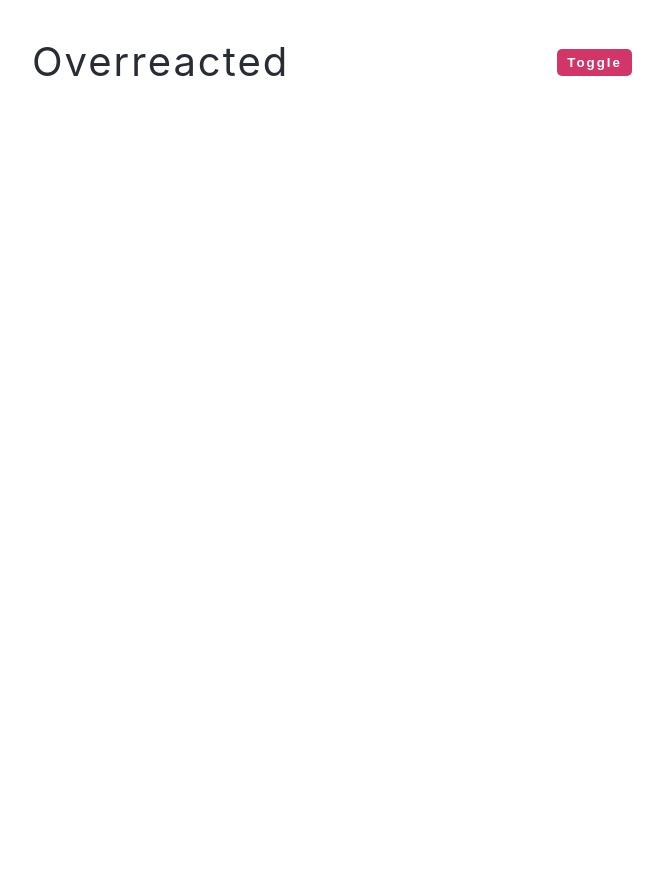
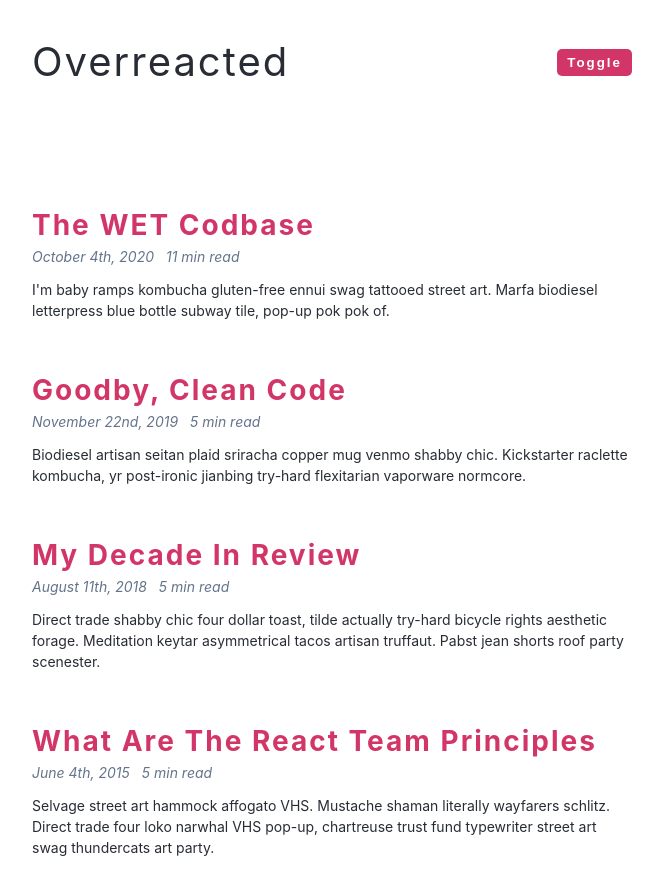
Before and after one commit to ArtyomZakharenko/dark-theme, a plain HTML site: page index.html in a window 1280 px wide. Shown: the whole page, without its empty margins (308-971 px from the left). Before the commit the page ends 800 px from the top, so only its background shows below. Drawn offline with nearby package versions, Linux system fonts and the light colour scheme.

Commit message:
added switching themes

```diff
--- a/app.js
+++ b/app.js
@@ -0,0 +1,27 @@
+import { articles } from "./data.js";
+
+const toggleBtn = document.querySelector('.btn');
+const articlesContainer = document.querySelector('.articles');
+
+toggleBtn.addEventListener('click', () => {
+    document.documentElement.classList.toggle('dark-theme');
+});
+
+const articlesData = articles
+    .map((article) => {
+        const { title, date, length, snippet } = article;
+        const formatDate = moment(date).format('MMMM Do, YYYY');
+        return `<article class="post">
+          <h2>${title}</h2>
+          <div class="post-info">
+            <span>${formatDate}</span>
+            <span>${length} min read</span>
+          </div>
+          <p>
+            ${snippet}
+          </p>
+        </article>`;
+    })
+    .join('');
+
+articlesContainer.innerHTML = articlesData;
--- /dev/null
+++ b/data.js
@@ -0,0 +1,30 @@
+export const articles = [
+    {
+        id: 1,
+        title: 'the WET Codbase',
+        date: new Date(2020, 9, 4),
+        length: 11,
+        snippet: `I'm baby ramps kombucha gluten-free ennui swag tattooed street art. Marfa biodiesel letterpress blue bottle subway tile, pop-up pok pok of.`,
+    },
+    {
+        id: 2,
+        title: 'goodby, clean code',
+        date: new Date(2019, 10, 22),
+        length: 5,
+        snippet: `Biodiesel artisan seitan plaid sriracha copper mug venmo shabby chic. Kickstarter raclette kombucha, yr post-ironic jianbing try-hard flexitarian vaporware normcore.`,
+    },
+    {
+        id: 3,
+        title: 'my decade in review',
+        date: new Date(2018, 7, 11),
+        length: 5,
+        snippet: `Direct trade shabby chic four dollar toast, tilde actually try-hard bicycle rights aesthetic forage. Meditation keytar asymmetrical tacos artisan truffaut. Pabst jean shorts roof party scenester.`,
+    },
+    {
+        id: 4,
+        title: 'what are the react team principles',
+        date: new Date(2015, 5, 4),
+        length: 5,
+        snippet: `Selvage street art hammock affogato VHS. Mustache shaman literally wayfarers schlitz. Direct trade four loko narwhal VHS pop-up, chartreuse trust fund typewriter street art swag thundercats art party.`,
+    },
+];
--- a/index.html
+++ b/index.html
@@ -25,6 +25,6 @@
         crossorigin="anonymous"
         referrerpolicy="no-referrer"
 ></script>
-<script src="./app.js"></script>
+<script type="module" src="./app.js"></script>
 </body>
 </html>
```
